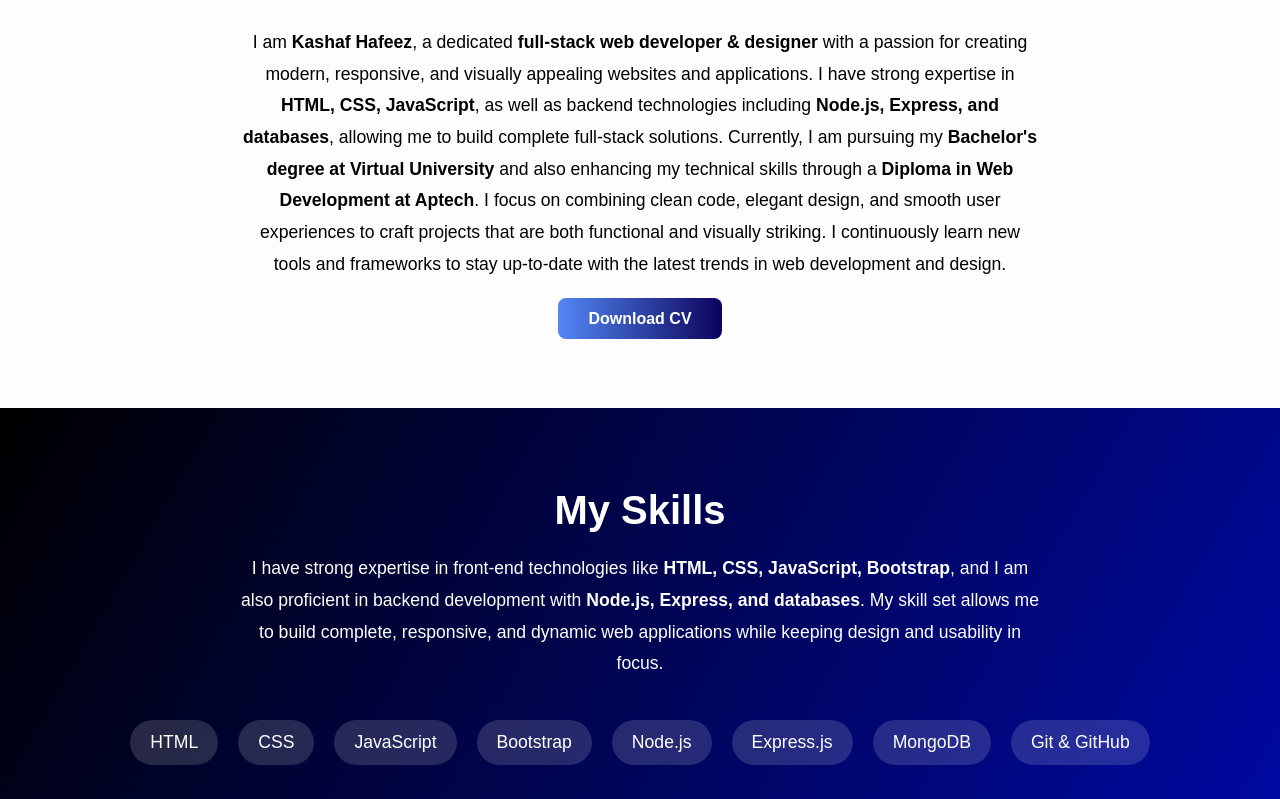
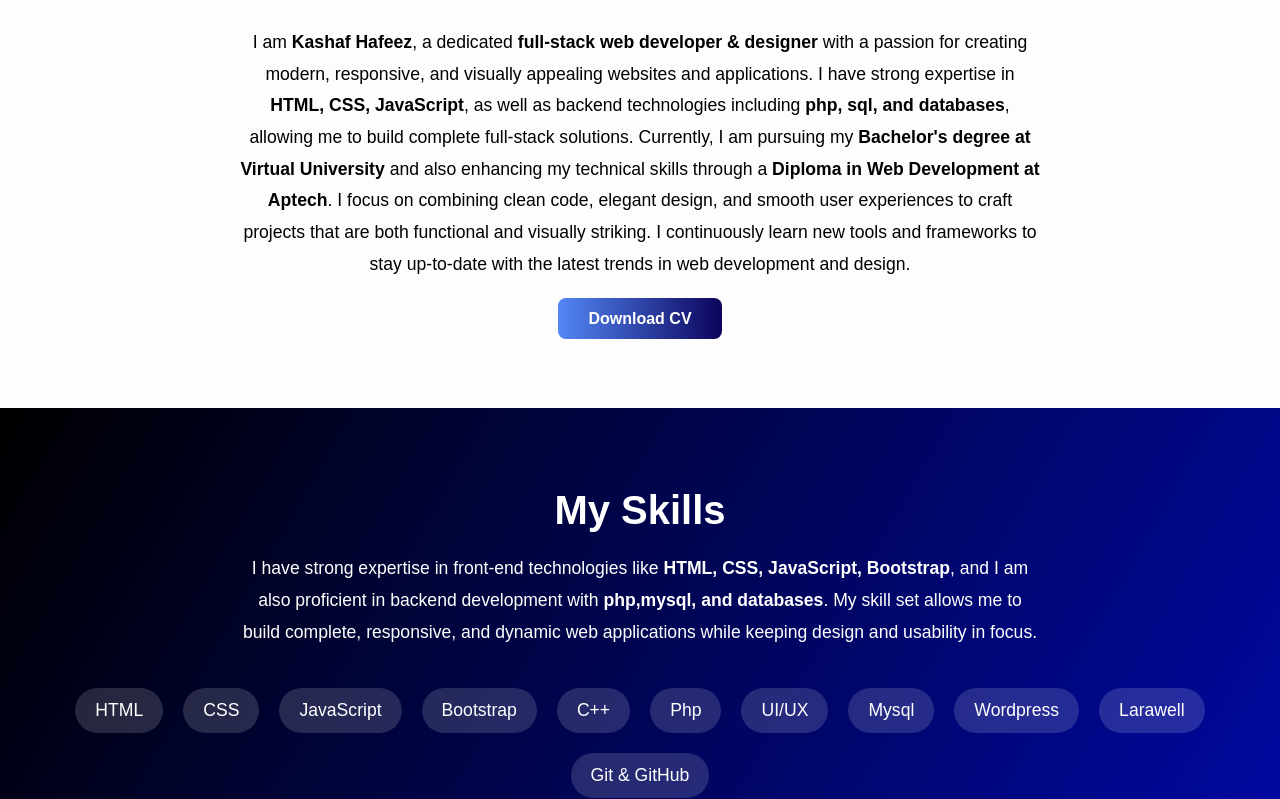
Before and after one commit to kashafhafeez/portfolio, a plain HTML site: page index.html in a window 1280 px wide. Shown: the part 746-1545 px from the top of the page. Drawn offline with Linux system fonts and the light colour scheme.

Commit message:
Update index.html

```diff
--- a/index.html
+++ b/index.html
@@ -38,7 +38,7 @@
     <h2>About Me</h2>
     <p>
       I am <strong>Kashaf Hafeez</strong>, a dedicated <strong>full-stack web developer & designer</strong> with a passion for creating modern, responsive, and visually appealing websites and applications.
-      I have strong expertise in <strong>HTML, CSS, JavaScript</strong>, as well as backend technologies including <strong>Node.js, Express, and databases</strong>, allowing me to build complete full-stack solutions.
+      I have strong expertise in <strong>HTML, CSS, JavaScript</strong>, as well as backend technologies including <strong> php, sql, and databases</strong>, allowing me to build complete full-stack solutions.
       Currently, I am pursuing my <strong>Bachelor's degree at Virtual University</strong> and also enhancing my technical skills through a <strong>Diploma in Web Development at Aptech</strong>.
       I focus on combining clean code, elegant design, and smooth user experiences to craft projects that are both functional and visually striking.
       I continuously learn new tools and frameworks to stay up-to-date with the latest trends in web development and design.
@@ -53,7 +53,7 @@
     <h2>My Skills</h2>
     <p>
       I have strong expertise in front-end technologies like <strong>HTML, CSS, JavaScript, Bootstrap</strong>,
-      and I am also proficient in backend development with <strong>Node.js, Express, and databases</strong>.
+      and I am also proficient in backend development with <strong>php,mysql, and databases</strong>.
       My skill set allows me to build complete, responsive, and dynamic web applications while keeping design and usability in focus.
     </p>
     <div class="skills-list">
@@ -61,9 +61,12 @@
       <span>CSS</span>
       <span>JavaScript</span>
       <span>Bootstrap</span>
-      <span>Node.js</span>
-      <span>Express.js</span>
-      <span>MongoDB</span>
+      <span>C++</span>
+      <span>Php</span>
+       <span>UI/UX</span>
+      <span>Mysql</span>
+        <span>Wordpress</span>
+       <span>Larawell</span>
       <span>Git & GitHub</span>
     </div>
   </div>
@@ -76,7 +79,7 @@
     <!-- Row 1 -->
     <div class="projects-row">
       <div class="project-card">
-        <img src="hlo1.png" alt="Portfolio Website">
+     <a href="https://connectnisa.com/game_website">  <img src="hlo1.png" alt="Portfolio Website"></a>
         <h3>Gaming Website</h3>
         <p>A personal PLAYVERSE gaming website built using HTML, CSS,php,sql and JavaScript .</p>
       </div>
```
